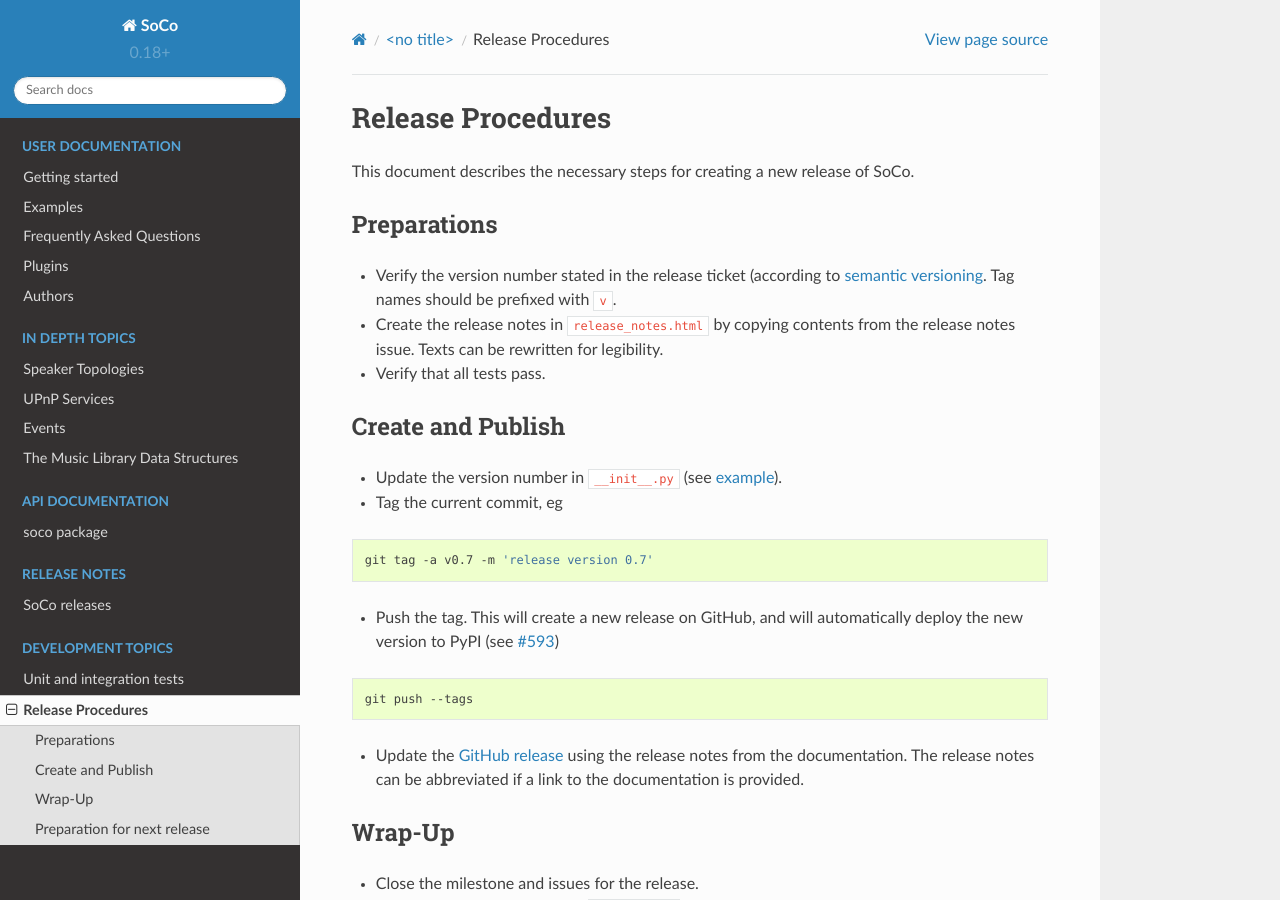
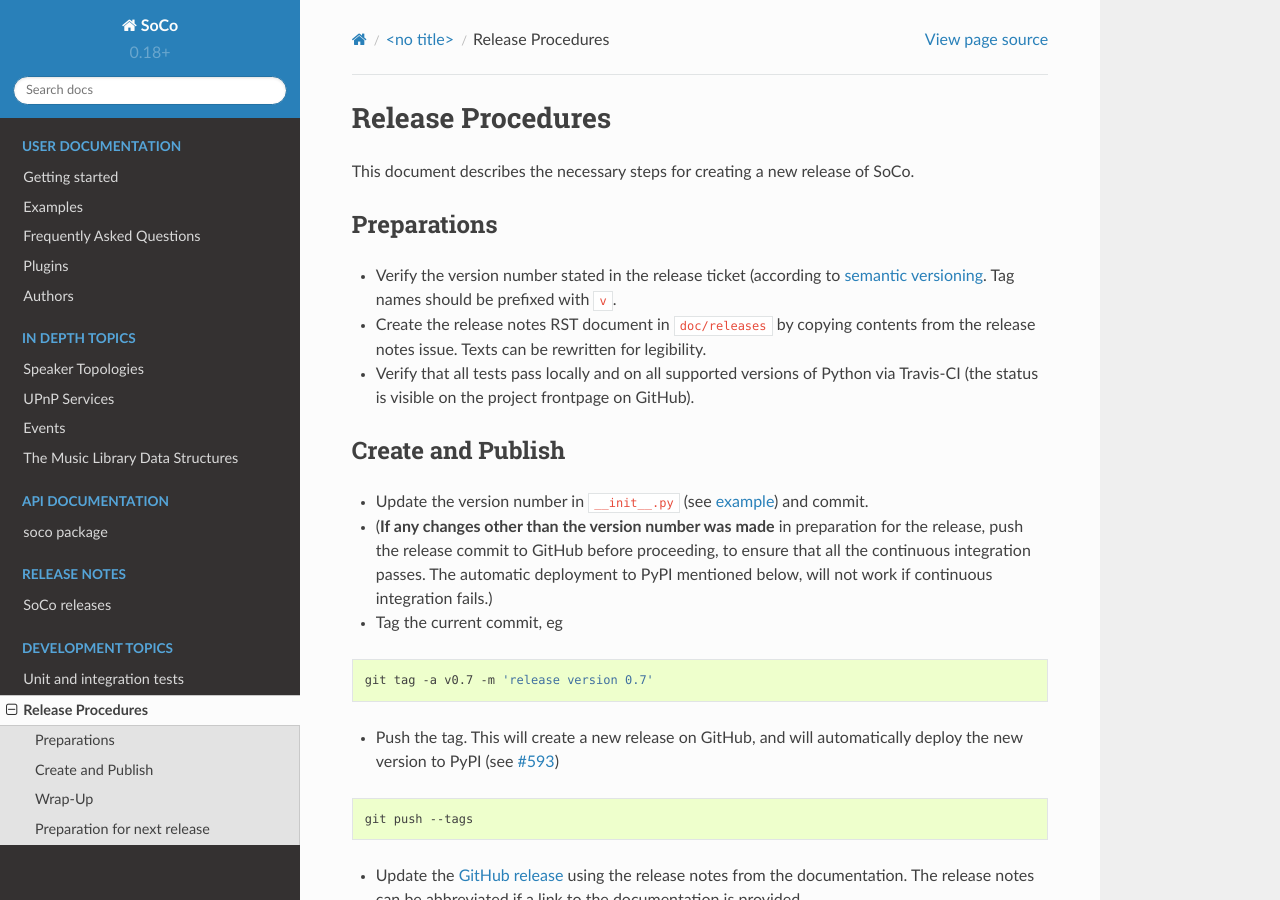
Before and after one commit to SoCo/SoCo, a Sphinx documentation site: the page built from doc/development/release-howto.rst, in a window 1280 px wide and 900 px high. Built offline with Sphinx 7.4.7 and the Read the Docs theme 2.0.0, drawn with Linux system fonts in a browser that asks for light colours.

Commit message:
Update release howto with information on auto-deploy dependence on passing CI

```diff
--- a/doc/development/release-howto.rst
+++ b/doc/development/release-howto.rst
@@ -11,17 +11,26 @@
   `semantic versioning <http://semver.org/>`_. Tag names should be prefixed
   with ``v``.
 
-* Create the release notes in ``release_notes.html`` by copying contents from
-  the release notes issue. Texts can be rewritten for legibility.
+* Create the release notes RST document in ``doc/releases`` by copying
+  contents from the release notes issue. Texts can be rewritten for
+  legibility.
 
-* Verify that all tests pass.
+* Verify that all tests pass locally and on all supported versions of
+  Python via Travis-CI (the status is visible on the project frontpage
+  on GitHub).
 
 
 Create and Publish
 ------------------
 
-* Update the version number in ``__init__.py`` (see
-  `example <https://github.com/SoCo/SoCo/commit/d35171213eabbc4>`_).
+* Update the version number in ``__init__.py`` (see `example
+  <https://github.com/SoCo/SoCo/commit/d35171213eabbc4>`_) and commit.
+
+* (**If any changes other than the version number was made** in
+  preparation for the release, push the release commit to GitHub
+  before proceeding, to ensure that all the continuous integration
+  passes. The automatic deployment to PyPI mentioned below, will not
+  work if continuous integration fails.)
 
 * Tag the current commit, eg
 
```
